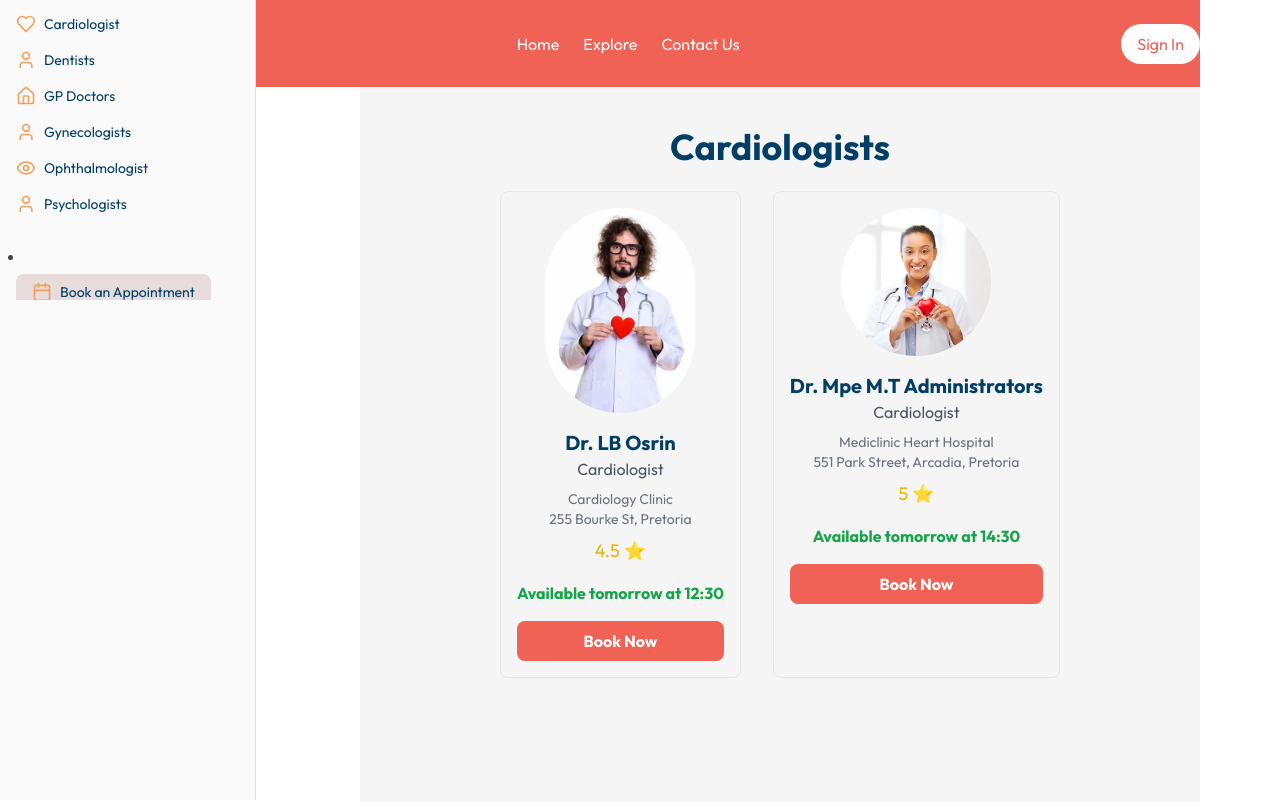
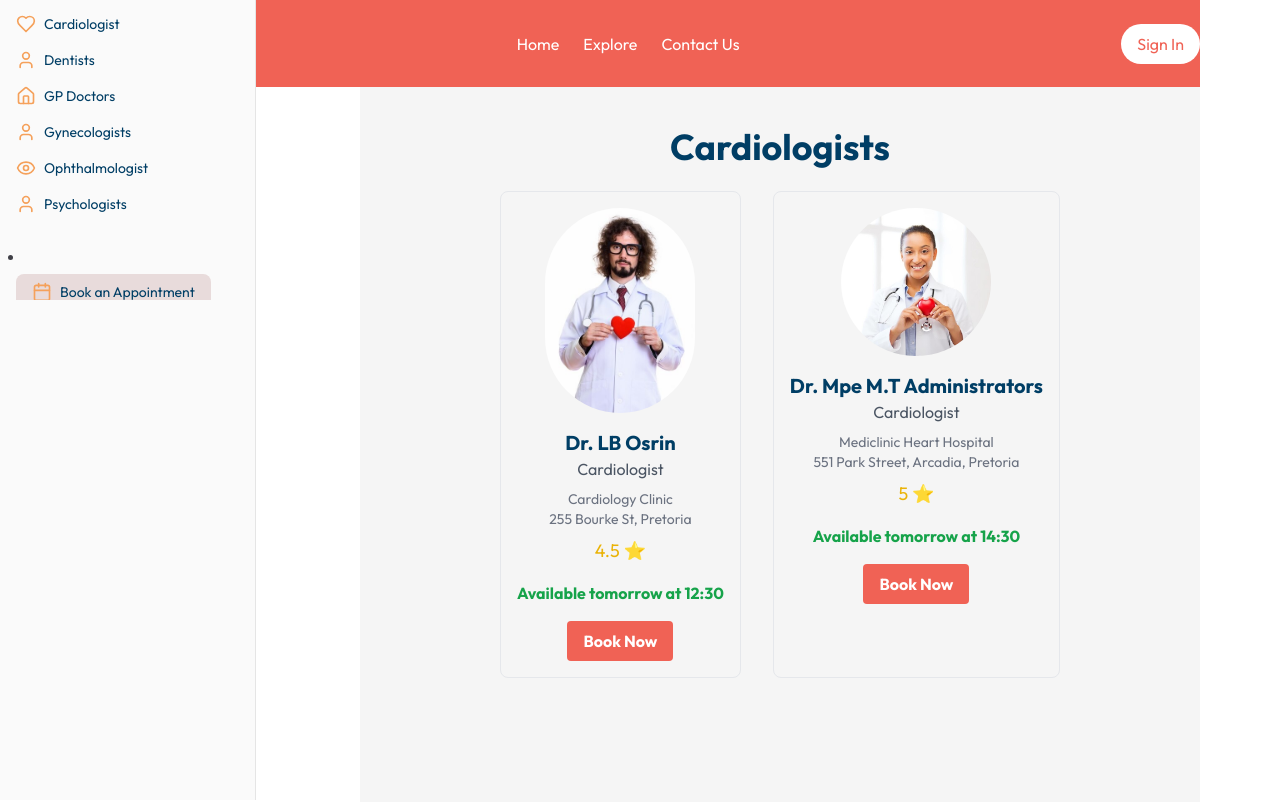
Before and after one commit to mlu1432/Healthcare-Appointment-Booking-System, a Next.js app in the folder firstcare-frontend/: page /category/cardiologist in a window 1280 px wide. Shown: the top 802 px of the page. Built offline with nearby package versions, Linux system fonts and the light colour scheme.

Commit message:
Replaced the  element with a  within the  component to eliminate  warnings.

```diff
--- a/firstcare-frontend/app/(route)/category/_components/SpecialistCard.jsx
+++ b/firstcare-frontend/app/(route)/category/_components/SpecialistCard.jsx
@@ -1,11 +1,9 @@
 // firstcare-frontend/app/(route)/category/_components/SpecialistCard.jsx
-// Component to display a specialist's brief information as a card.
-// This card includes a profile image, name, title, clinic details, ratings, availability, and a "Book Now" button.
-
 "use client";
 
 import React from 'react';
 import Image from 'next/image';
+import Link from 'next/link';
 import PropTypes from 'prop-types';
 
 export default function SpecialistCard({
@@ -56,12 +54,11 @@ export default function SpecialistCard({
 
       {/* Book Now Button */}
       <div className="mt-4 text-center">
-        <button
-          className="bg-[#F06255] text-white font-bold py-2 px-8 rounded-lg w-full hover:bg-[#e05045] transition duration-200"
-          onClick={onClick}
-        >
-          Book Now
-        </button>
+        <Link href="/booking">
+          <button className="bg-[#F06255] text-white font-bold py-2 px-4 rounded hover:bg-[#e05045] transition">
+            Book Now
+          </button>
+        </Link>
       </div>
     </div>
   );
```
